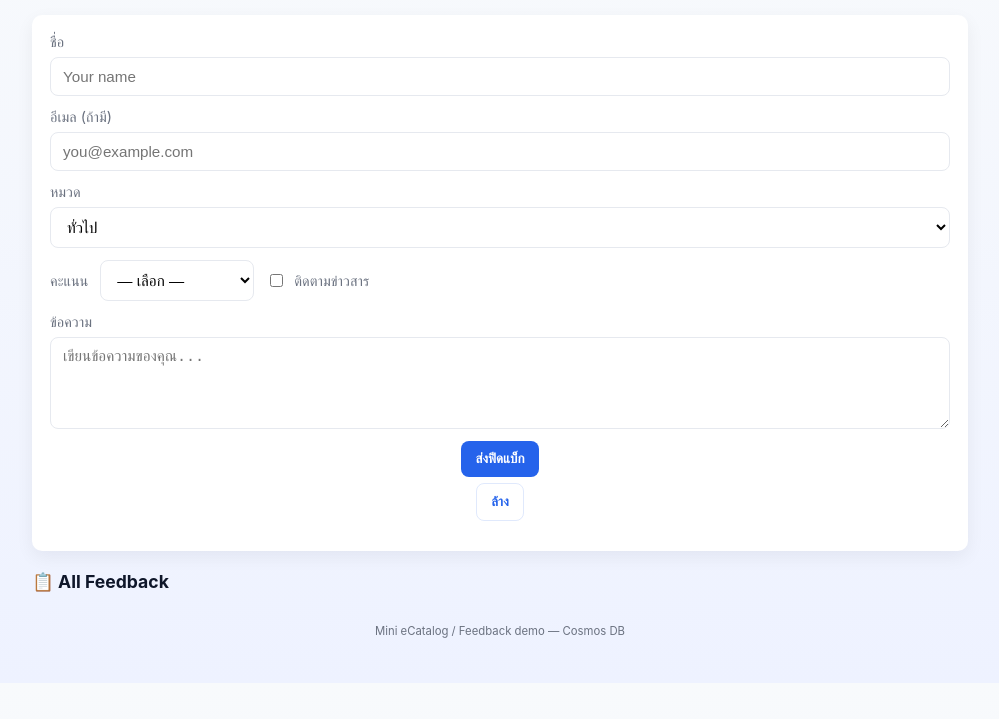
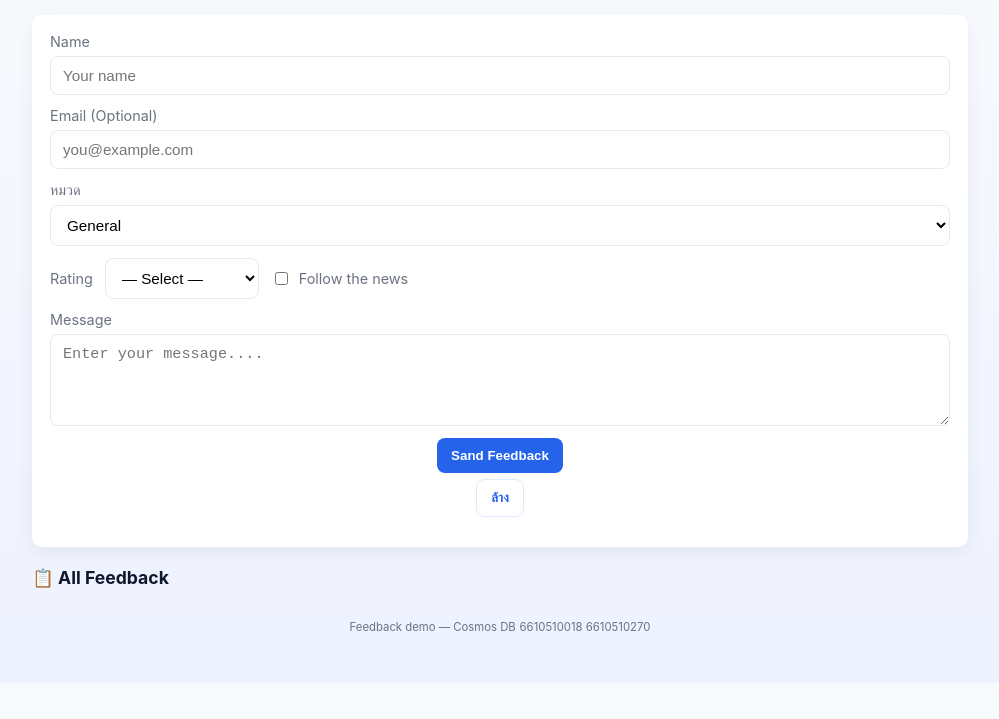
Before and after one commit to kritsana018/CosmosDB_test, a website: page public/index.html in a window 1280 px wide. Shown: the part 117-836 px from the top of the page, without its empty margins (140-1139 px from the left). Drawn offline with Linux system fonts and the light colour scheme; no server answers.

Commit message:
Edit text in 'index.html'

```diff
--- a/public/index.html
+++ b/public/index.html
@@ -3,43 +3,43 @@
 <head>
   <meta charset="UTF-8" />
   <meta name="viewport" content="width=device-width,initial-scale=1" />
-  <title>Feedback Cloud App</title>
+  <title>Feedback Cloud Application Demo</title>
   <link rel="stylesheet" href="css/styles.css">
 </head>
 <body>
   <main class="container">
     <header class="header">
-      <h1>💬 Feedback Cloud App</h1>
+      <h1>💬 Feedback Cloud Application Demo</h1>
       <p class="lead">ส่งความเห็นหรือคะแนนของคุณ — ข้อมูลจะถูกเก็บลง Cosmos DB</p>
     </header>
 
     <section class="form-section">
       <form id="feedbackForm" class="feedback-form" autocomplete="off">
         <div class="row">
-          <label for="name">ชื่อ</label>
+          <label for="name">Name</label>
           <input type="text" id="name" placeholder="Your name" required />
         </div>
 
         <div class="row">
-          <label for="email">อีเมล (ถ้ามี)</label>
+          <label for="email">Email (Optional)</label>
           <input type="email" id="email" placeholder="you@example.com" />
         </div>
 
         <div class="row">
           <label for="category">หมวด</label>
           <select id="category">
-            <option value="">ทั่วไป</option>
-            <option value="bug">บั๊ก</option>
-            <option value="feature">ฟีเจอร์</option>
-            <option value="support">ขอความช่วยเหลือ</option>
-            <option value="other">อื่น ๆ</option>
+            <option value="">General</option>
+            <option value="bug">Bug</option>
+            <option value="feature">Feature</option>
+            <option value="support">Support</option>
+            <option value="other">Other..</option>
           </select>
         </div>
 
         <div class="row small-row">
-          <label for="rating">คะแนน</label>
+          <label for="rating">Rating</label>
           <select id="rating">
-            <option value="">— เลือก —</option>
+            <option value="">— Select —</option>
             <option value="1">1 ⭐</option>
             <option value="2">2 ⭐⭐</option>
             <option value="3">3 ⭐⭐⭐</option>
@@ -49,17 +49,17 @@
 
           <label class="checkbox-label">
             <input type="checkbox" id="subscribe" />
-            ติดตามข่าวสาร
+             Follow the news
           </label>
         </div>
 
         <div class="row">
-          <label for="message">ข้อความ</label>
-          <textarea id="message" placeholder="เขียนข้อความของคุณ..." required></textarea>
+          <label for="message">Message</label>
+          <textarea id="message" placeholder="Enter your message...." required></textarea>
         </div>
 
         <div class="row actions">
-          <button type="submit" class="btn">ส่งฟีดแบ็ก</button>
+          <button type="submit" class="btn">Sand Feedback</button>
           <button type="button" id="clearBtn" class="btn ghost" title="ล้างฟอร์ม">ล้าง</button>
         </div>
       </form>
@@ -71,7 +71,8 @@
     </section>
 
     <footer class="footer">
-      <small>Mini eCatalog / Feedback demo — Cosmos DB</small>
+      <small>Feedback demo — Cosmos DB</small>
+      <small>6610510018 6610510270</small>
     </footer>
   </main>
 
```
